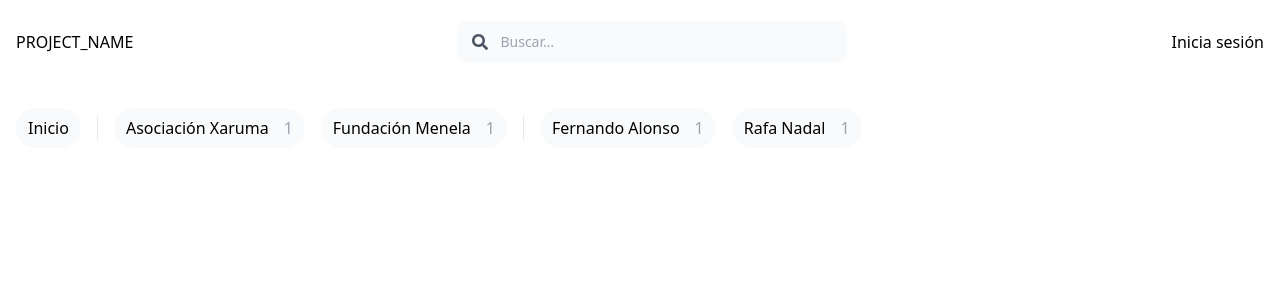
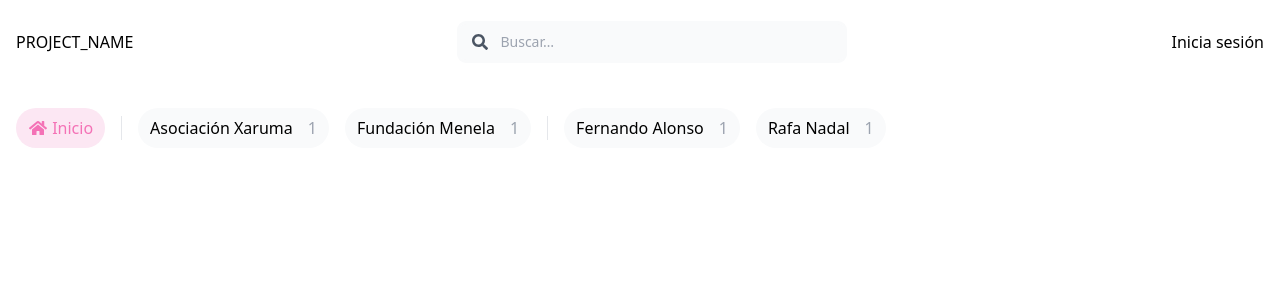
Before and after one commit to socialhack2021-grupo4/web, a Vue app in the folder frontend/: page /#/ in a window 1280 px wide. Shown: the top 300 px of the page. Built offline with nearby package versions, Linux system fonts and the light colour scheme.

Commit message:
Fix filter icons

```diff
--- a/frontend/src/components/FilterBar.vue
+++ b/frontend/src/components/FilterBar.vue
@@ -7,7 +7,12 @@
         :prefixIcon="faChevronLeft"
         @click="removeAllFilters()"
       />
-      <FilterItem v-else :label="$t('filter.noActiveFilters')" />
+      <FilterItem
+        v-else
+        class="text-pink-400 bg-pink-100"
+        :label="$t('filter.noActiveFilters')"
+        :prefixIcon="faHome"
+      />
 
       <div v-if="ngos.length" class="w-px h-6 ml-4 bg-gray-200" />
 
@@ -42,7 +47,7 @@
 import { defineComponent, computed, toRefs } from 'vue';
 import { useStore } from 'vuex';
 import { FontAwesomeIcon } from '@fortawesome/vue-fontawesome';
-import { faChevronLeft } from '@fortawesome/free-solid-svg-icons';
+import { faChevronLeft, faHome } from '@fortawesome/free-solid-svg-icons';
 
 import { Host, Ngo } from '../models';
 import { key, Mutation } from '../store';
@@ -89,6 +94,7 @@
 
     return {
       faChevronLeft,
+      faHome,
       hosts,
       ngos,
       isSomeFilterActive,
--- a/frontend/src/components/FilterItem.vue
+++ b/frontend/src/components/FilterItem.vue
@@ -8,7 +8,7 @@
     }"
     @click="$emit('click', $event)"
   >
-    <FontAwesomeIcon v-if="prefixIcon" class="" :icon="prefixIcon" />
+    <FontAwesomeIcon v-if="prefixIcon" fixed-width :icon="prefixIcon" />
 
     {{ label }}
 
@@ -27,6 +27,7 @@
     <template v-if="isSuffixIconDisplayed">
       <FontAwesomeIcon
         class="absolute transition-opacity top-1/2 -mt-2 right-3"
+        fixed-width
         :icon="faFilter"
         :class="{
           'opacity-0': !isActive,
@@ -37,6 +38,7 @@
       />
       <FontAwesomeIcon
         class="absolute transition-opacity top-1/2 -mt-2 right-3 opacity-0"
+        fixed-width
         :icon="faTimesCircle"
         :class="{
           'group-hover:opacity-100': isActive,
--- a/frontend/src/main.ts
+++ b/frontend/src/main.ts
@@ -1,12 +1,3 @@
-import { library } from '@fortawesome/fontawesome-svg-core';
-import {
-  faChevronLeft,
-  faSearch,
-  faFilter,
-  faTimesCircle,
-} from '@fortawesome/free-solid-svg-icons';
-library.add(faChevronLeft, faSearch, faFilter, faTimesCircle);
-
 import { createApp } from 'vue';
 import { createRouter, createWebHashHistory } from 'vue-router';
 import { createI18n } from 'vue-i18n';
```
